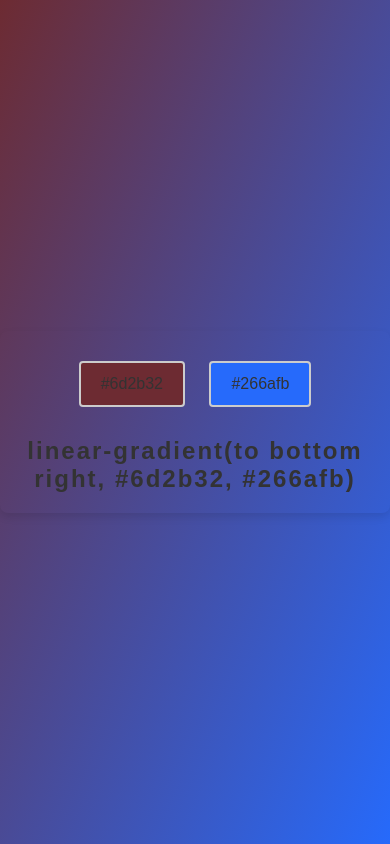
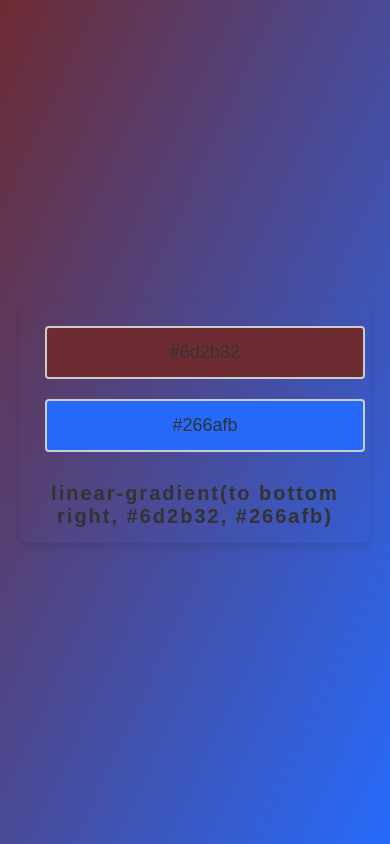
Before and after one commit to Aaliyakhan10/Gradient_Generator, a plain HTML site: page index.html in a window 390 px wide. Drawn offline with Linux system fonts and the light colour scheme.

Commit message:
Update index.css

```diff
--- a/index.css
+++ b/index.css
@@ -12,16 +12,19 @@
     justify-content: center;
     align-items: center;
     height: 100vh;
+    padding: 10px; /* Add some padding to prevent content from touching the screen edges */
 }
 
 .container {
     text-align: center;
-        /* background-color: #fff; */
     padding: 20px;
     border-radius: 8px;
     box-shadow: 0 4px 8px rgba(0, 0, 0, 0.1);
+    width: 100%;
+    max-width: 500px; /* Ensure it doesn't stretch too wide */
 }
 
+/* Button styling */
 button {
     background-color: #eeeeee;
     color: #333;
@@ -50,7 +53,27 @@
     font-size: 24px;
     color: #333;
     margin-top: 20px;
-        /* text-transform: uppercase; */
     letter-spacing: 2px;
     font-weight: bold;
 }
+
+/* Mobile responsiveness */
+@media (max-width: 600px) {
+    body {
+        padding: 20px; /* Ensure some padding on smaller screens */
+    }
+
+    h1 {
+        font-size: 20px; /* Adjust header size */
+    }
+
+    button {
+        width: 100%; /* Make buttons full width on small screens */
+        padding: 14px; /* Make the button a bit larger for better touch interaction */
+        font-size: 18px; /* Increase font size for better readability */
+    }
+
+    .container {
+        padding: 15px; /* Slightly reduce padding on mobile */
+    }
+}
```
Lines whose indentation alone changed are shown as unchanged.
